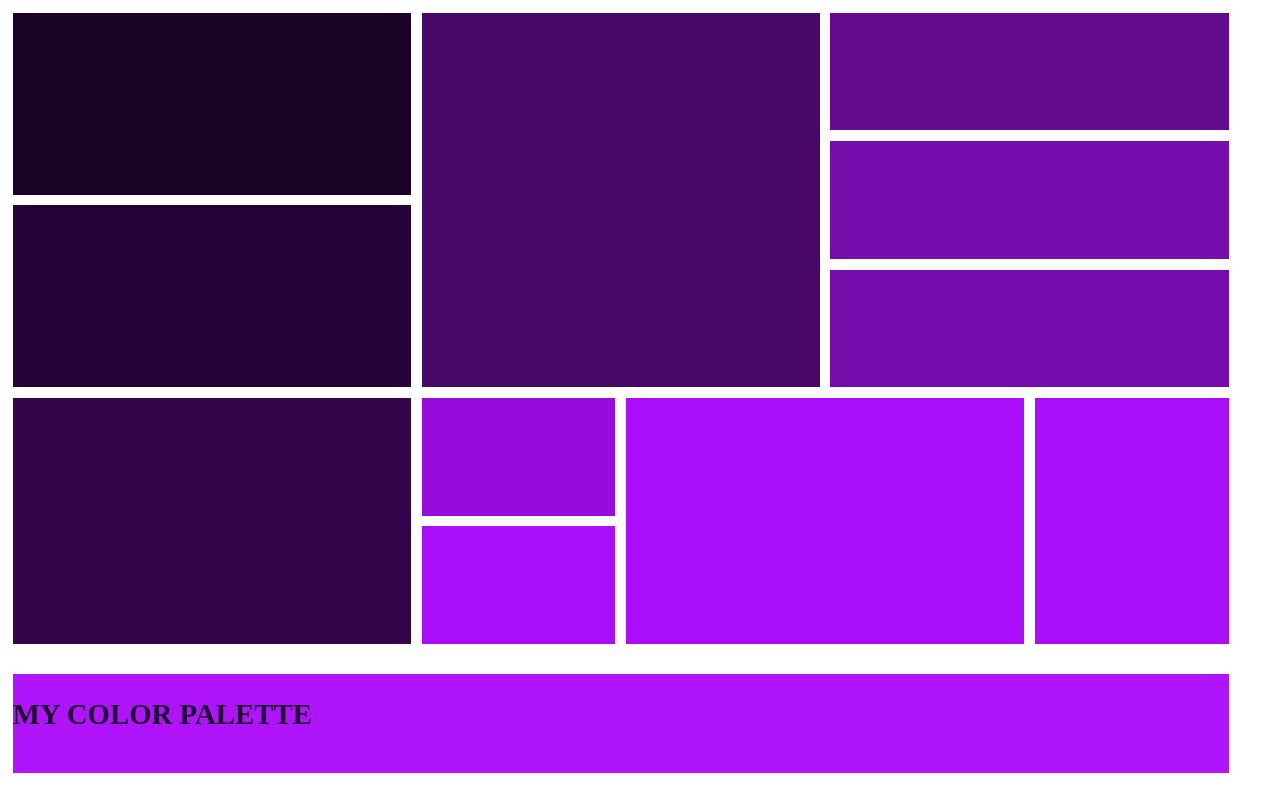
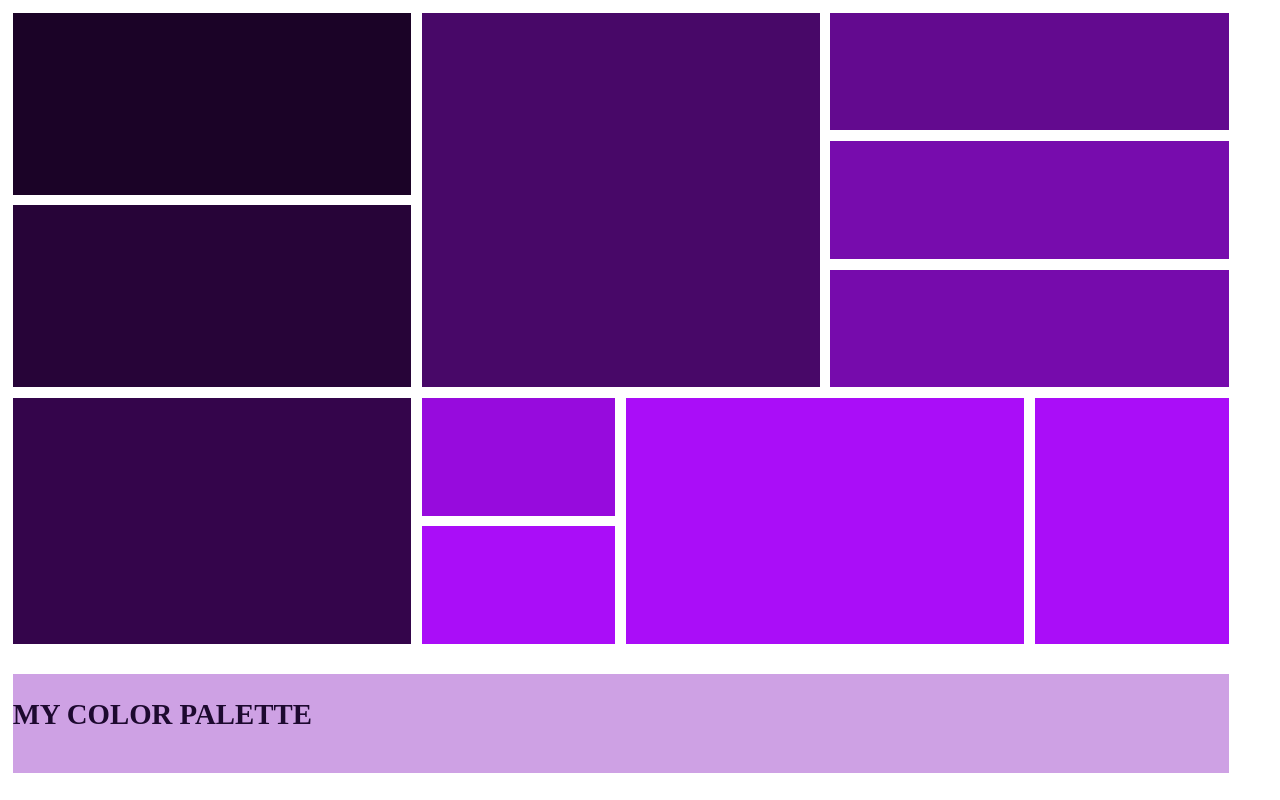
Before and after one commit to leahase/grid-color, a plain HTML site: page index.html in a window 1280 px wide. Drawn offline with Linux system fonts and the light colour scheme.

Commit message:
different color for palette

```diff
--- a/css/style.css
+++ b/css/style.css
@@ -74,7 +74,7 @@
     margin-top: 1em;
     grid-column: 1 / 13;
     grid-row: 11 / 13;
-    background-color: rgb(175, 20, 252);
+    background-color: rgb(206, 161, 228);
     color: rgb(29, 9, 47);
     font-size: 1.2em;
 }
```
